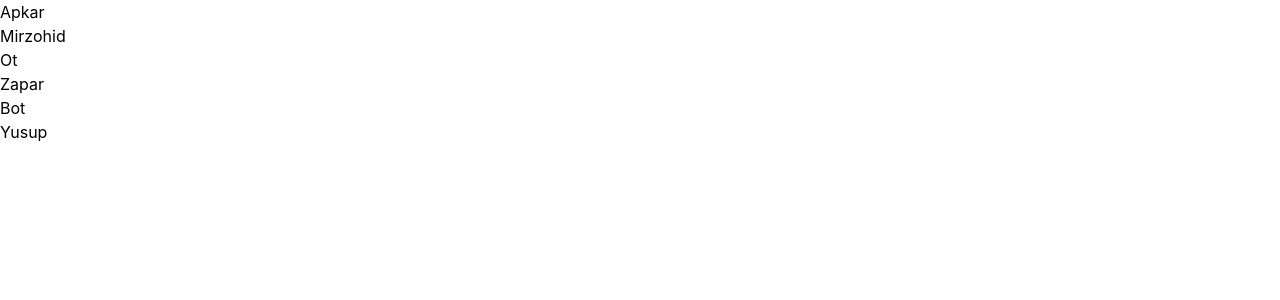
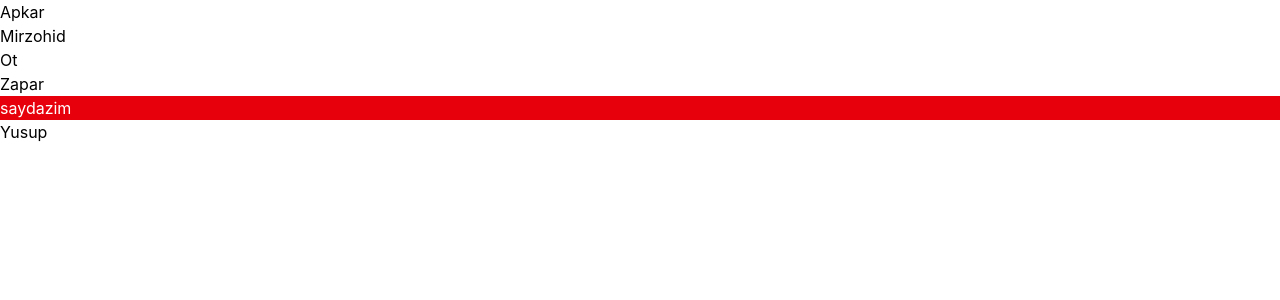
Before and after one commit to SunnatbekYusupovTech/komanda2957, a React (Vite) app: page / in a window 1280 px wide. Shown: the top 300 px of the page. Built offline with nearby package versions, Linux system fonts and the light colour scheme.

Commit message:
men saydazim component tugadi

```diff
--- a/src/components/Bot.jsx
+++ b/src/components/Bot.jsx
@@ -2,7 +2,7 @@ import React from 'react'
 
 const Bot = () => {
   return (
-    <div>Bot</div>
+    <div className="bg-red-600 text-white ">saydazim</div>
   )
 }
 
```
